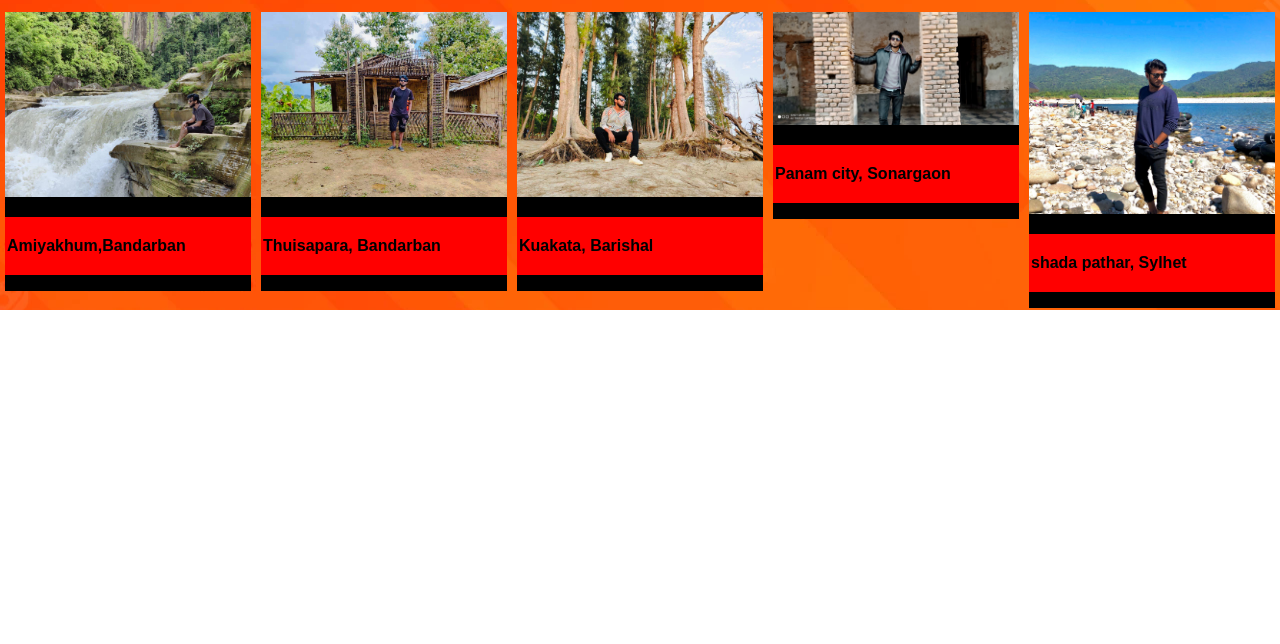
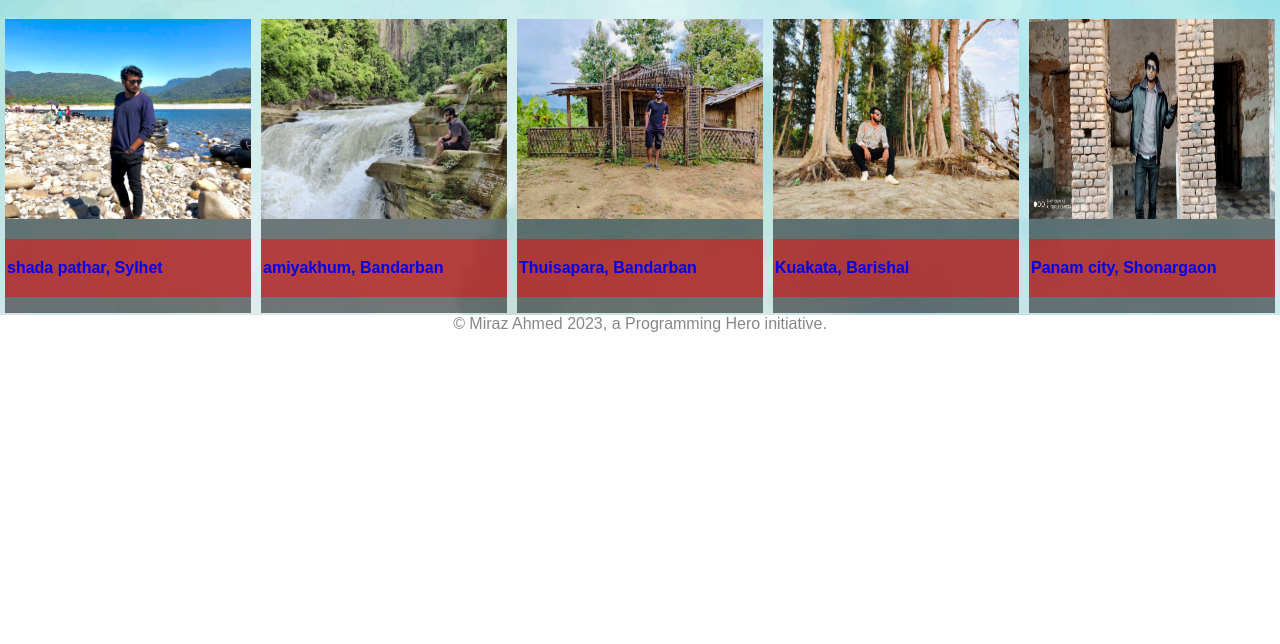
Before and after one commit to Mirazahmed0997/Developer-portfolio1, a plain HTML site: page Gallary.html in a window 1280 px wide. Shown: the part 156-800 px from the top of the page. Drawn offline with Linux system fonts and the light colour scheme.

Commit message:
photolink

```diff
--- a/Gallary.html
+++ b/Gallary.html
@@ -19,23 +19,43 @@
         <h1 class="gh">Photo Gallary :</h1>
 
         <div class="photos">
-            <div class="gallary"><img id="im" src="images/amiyakhum.jpg" alt="">
-                <p class="g">Amiyakhum,Bandarban</p>
-            </div>
-            <div class="gallary"><img id="im" src="images/bandarban.jpg" alt="">
-                <p class="g">Thuisapara, Bandarban</p>
-            </div>
-            <div class="gallary"><img id="im" src="images/Kuakata.jpg" alt="">
-                <p class="g">Kuakata, Barishal</p>
-            </div>
-            <div class="gallary"><img id="im" src="images/panam.jpg" alt="">
-                <p class="g">Panam city, Sonargaon</p>
-            </div>
-            <div class="gallary"><img id="im" src="images/Sylhet.jpg" alt="">
-                <p class="g">shada pathar, Sylhet</p>
-            </div>
+            <a class="gallary" target="_blank" href="images/Sylhet.jpg">
+                <img id="im" src=" images/Sylhet.jpg" alt="">
+                <p class="caption">shada pathar, Sylhet</p>
+
+            </a>
+            <a class="gallary" target="_blank" href="images/amiyakhum.jpg">
+                <img id="im" src=" images/amiyakhum.jpg" alt="Cinque Terre">
+                <p class="caption">amiyakhum, Bandarban</p>
+
+            </a>
+            <a class="gallary" target="_blank" href="images/bandarban.jpg">
+                <img id="im" src="images/bandarban.jpg" alt="Cinque Terre">
+                <p class="caption">Thuisapara, Bandarban</p>
+
+            </a>
+            <a class="gallary" target="_blank" href="images/Kuakata.jpg">
+                <img id="im" src="images/Kuakata.jpg" alt="Cinque Terre">
+                <p class="caption">Kuakata, Barishal
+                </p>
+
+            </a>
+            <a class="gallary" target="_blank" href="images/panam.jpg">
+                <img id="im" src="images/panam.jpg" alt="Cinque Terre">
+                <p class="caption">Panam city, Shonargaon</p>
+
+            </a>
+        </div>
+
+
+
+
+
         </div>
     </header>
+    <footer>
+        © Miraz Ahmed 2023, a Programming Hero initiative.
+    </footer>
 </body>
 
 </html>
--- a/style.css
+++ b/style.css
@@ -124,17 +124,21 @@ footer {
     width: 20%;
     height: 20%;
     margin: 2px 5px;
-    background-color: black;
+    background-color: rgba(0, 0, 0, 0.5);
+    text-decoration: none;
+
 
 
 }
 
-img {
+#im {
     width: 100%;
+    height: 200px;
+
 }
 
-.g {
-    background-color: red;
+.caption {
+    background-color: rgba(255, 0, 0, 0.479);
     padding-top: 20px;
     padding-bottom: 20px;
     padding-left: 2px;
@@ -142,7 +146,9 @@ img {
 }
 
 #im:hover {
-    width: 500px;
+    width: 400px;
+    height: 400px;
+
     position: relative;
 }
 
@@ -150,13 +156,15 @@ img {
 
 header {
     margin: 0%;
-    background-image: url(images/abstract-orange-background-with-lines-halftone-effect_1017-32107.png);
+    background-image: url(images/hand-painted-watercolor-pastel-sky-background_23-2148902771.png);
 }
 
-/* nav part */
+/* navigation part */
 nav {
     display: flex;
     list-style: none;
+
+
 
 }
 
@@ -164,6 +172,7 @@ nav>li {
 
     margin: 10px;
     padding: 5px;
+    height: 25px;
 }
 
 nav>li>a {
```
Also changed, not shown: index.html (+5 -4 lines), images/grunge-paint-background_1409-1337.png (added), images/hand-painted-watercolor-pastel-sky-background_23-2148902771.png (added).
